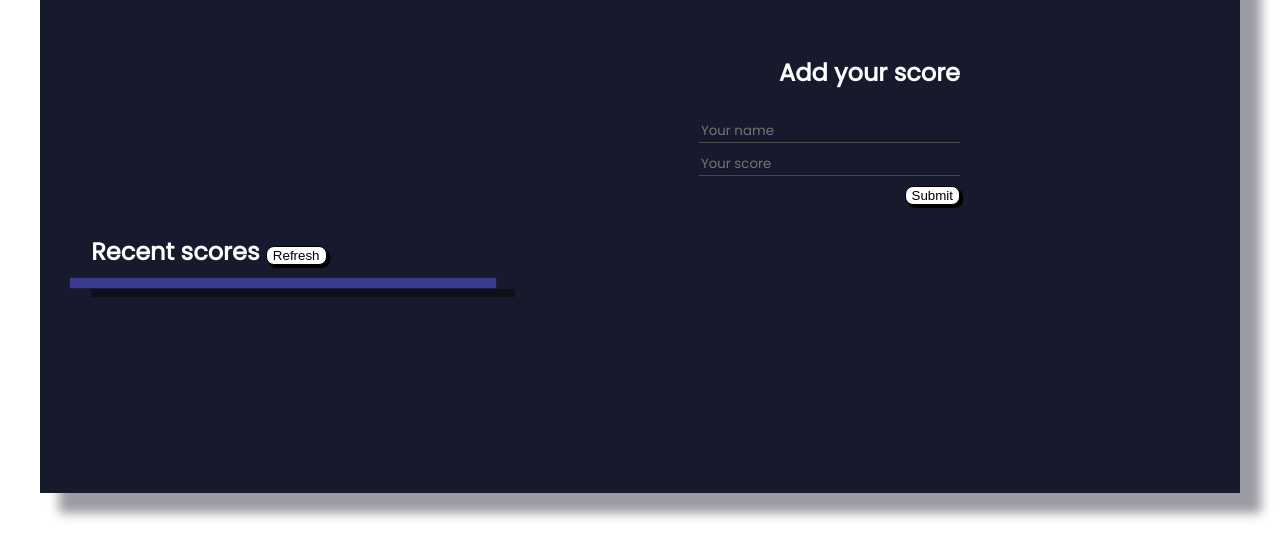
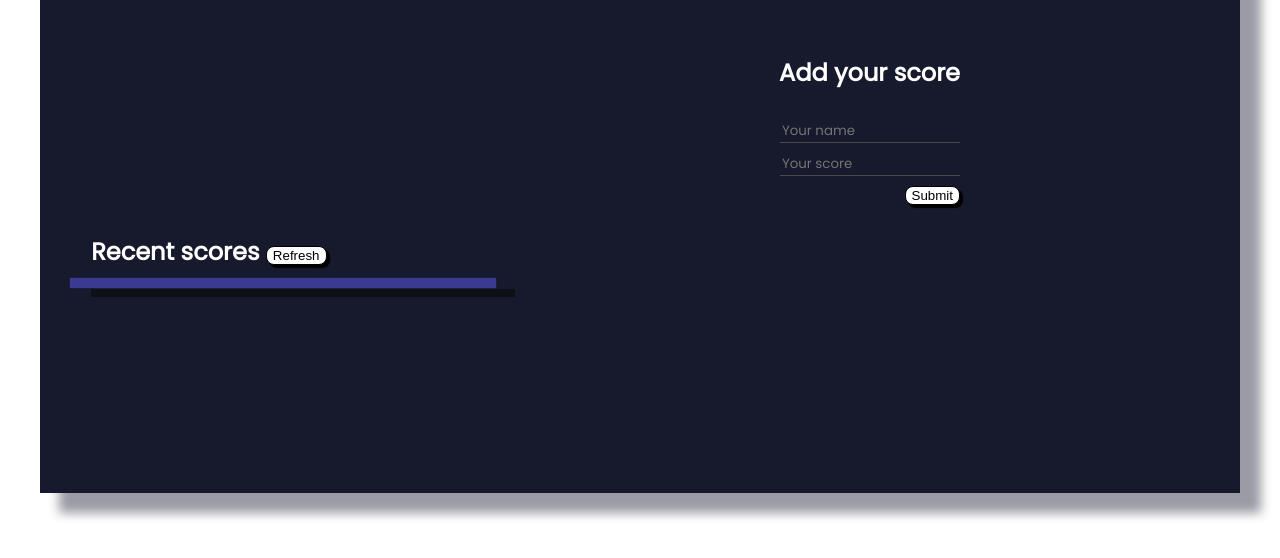
Before and after one commit to MeqdamAlqudah/Leaderboard, a website built with webpack: page src/index.html in a window 1280 px wide. Shown: the part 112-670 px from the top of the page. Built offline with nearby package versions, Linux system fonts and the light colour scheme; no server answers.

Commit message:
fix add list width

```diff
--- a/src/style.css
+++ b/src/style.css
@@ -28,6 +28,7 @@ input {
   border-right: 0;
   font-family: 'Poppins', sans-serif;
   color: #4bc9b4;
+  width: 11rem;
 }
 
 h1,
```
Also changed, not shown: 1 other file.
